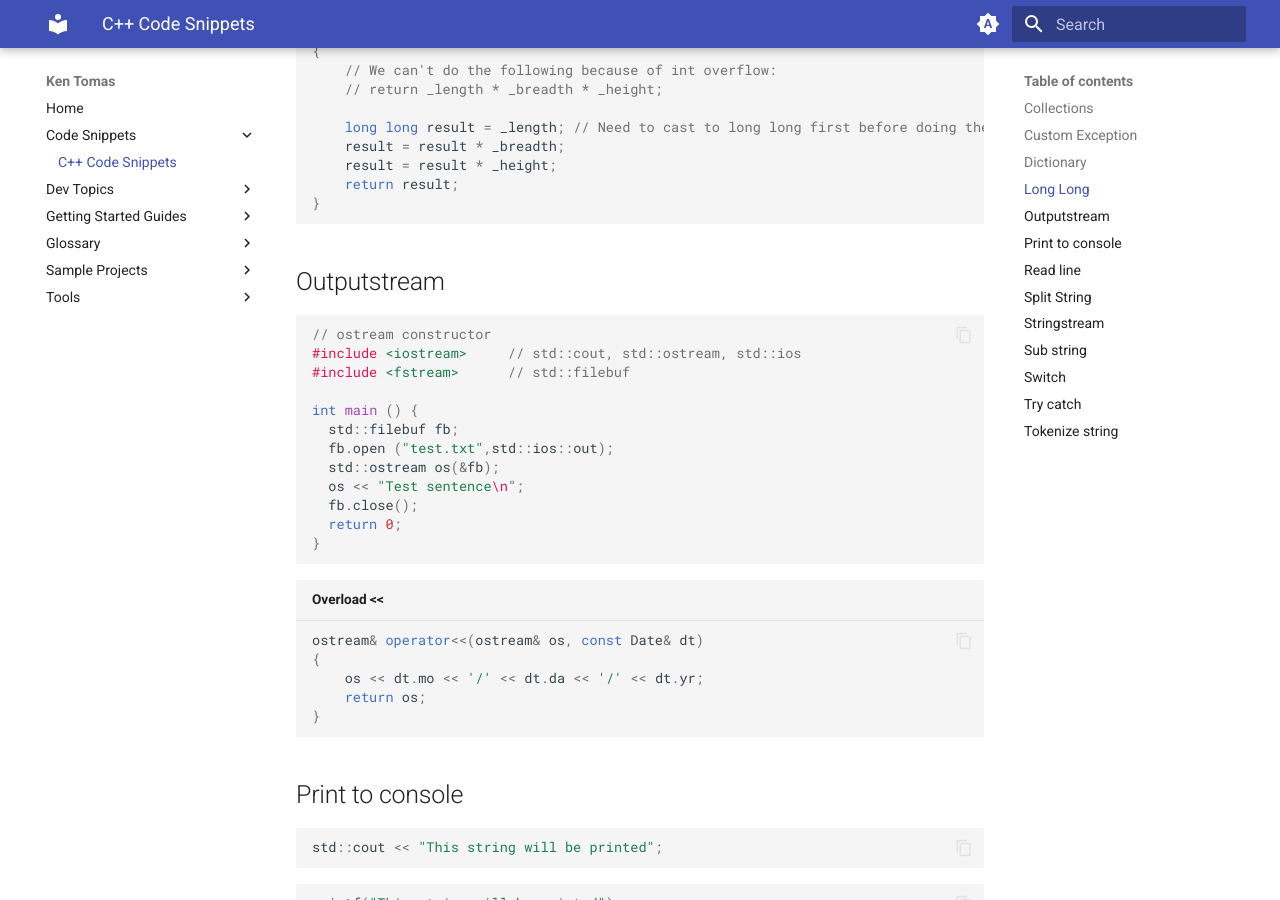
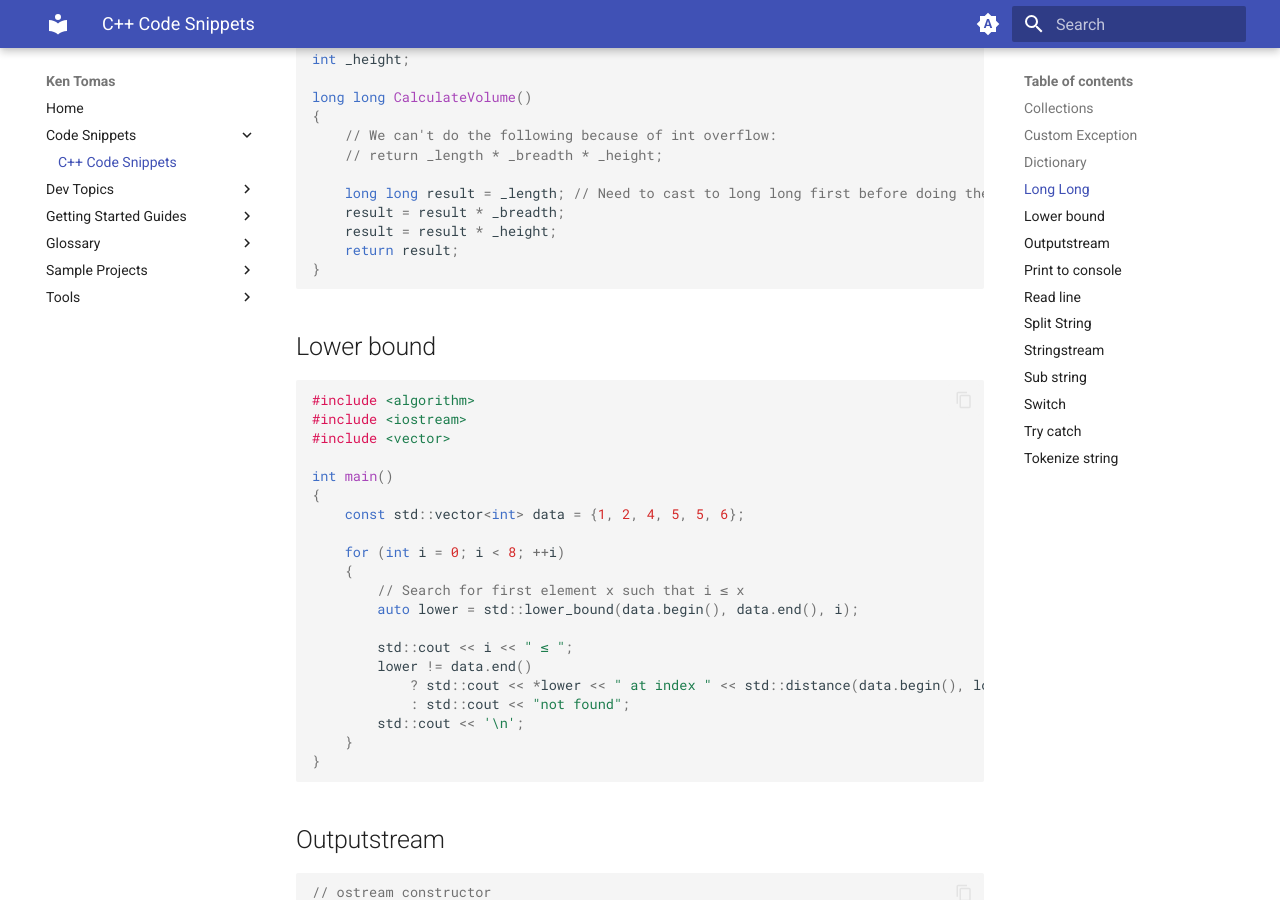
Before and after one commit to kentomas/kentomas.github.io, an MkDocs documentation site: the page built from docs/Code Snippets/Cpp.md, in a window 1280 px wide and 900 px high, scrolled down 992 px. Built offline with MkDocs 1.6.1 and Material for MkDocs 9.7.7, drawn with Linux system fonts in a browser that asks for light colours; some of the changed text lies outside the part shown.

Commit message:
- Added C++ Code Snipets. - WIP.

````diff
--- a/docs/Code Snippets/Cpp.md
+++ b/docs/Code Snippets/Cpp.md
@@ -52,6 +54,32 @@ long long CalculateVolume()
     result = result * _height;
     return result;
 }
+```
+
+## Lower bound
+
+``` cpp
+#include <algorithm>
+#include <iostream>
+#include <vector>
+
+int main()
+{
+    const std::vector<int> data = {1, 2, 4, 5, 5, 6};
+
+    for (int i = 0; i < 8; ++i)
+    {
+        // Search for first element x such that i ≤ x
+        auto lower = std::lower_bound(data.begin(), data.end(), i);
+
+        std::cout << i << " ≤ ";
+        lower != data.end()
+            ? std::cout << *lower << " at index " << std::distance(data.begin(), lower)
+            : std::cout << "not found";
+        std::cout << '\n';
+    }
+}
+
 ```
 
 ## Outputstream
````
Also changed, not shown: other parts of docs/Code Snippets/Cpp.md (+2 -0 lines).
